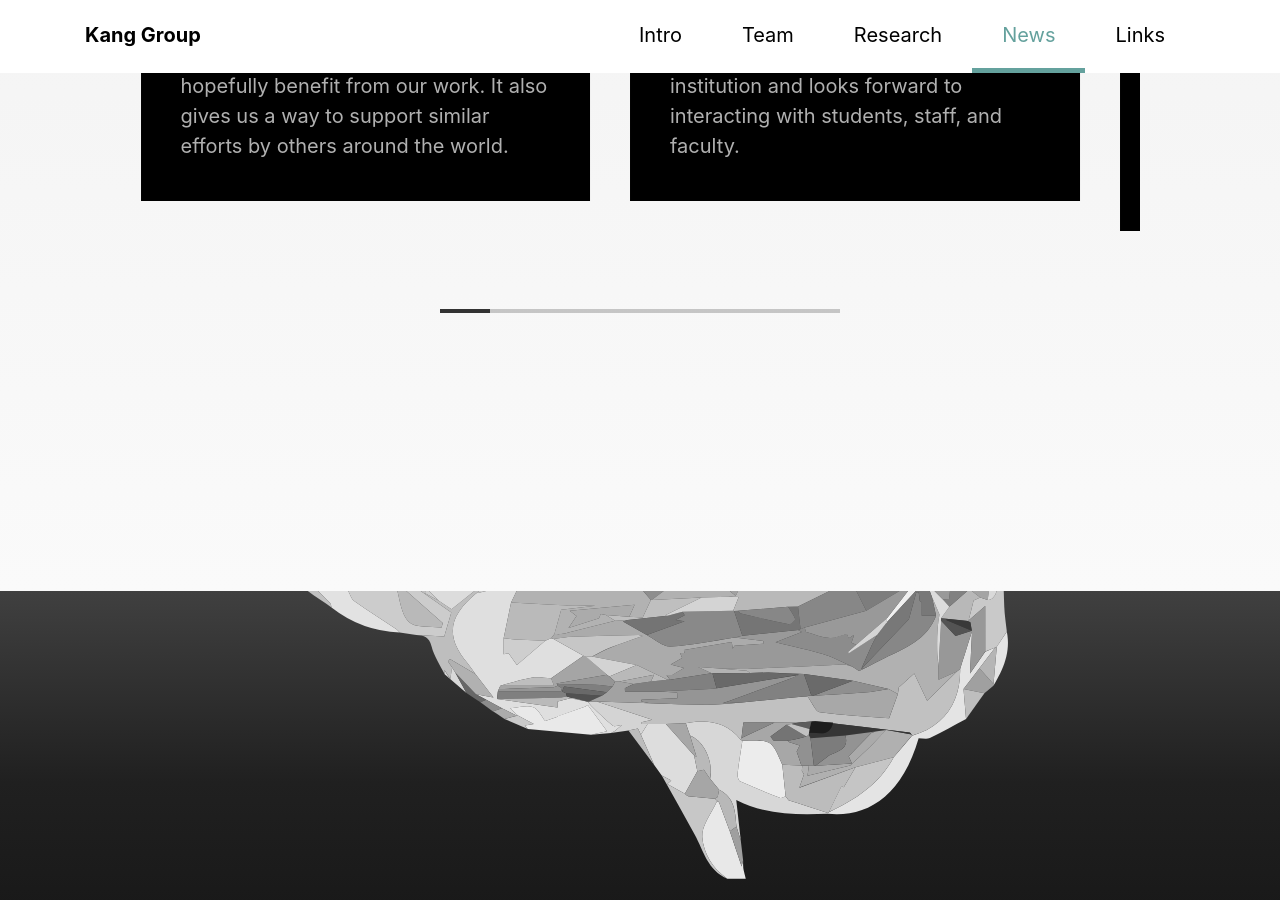
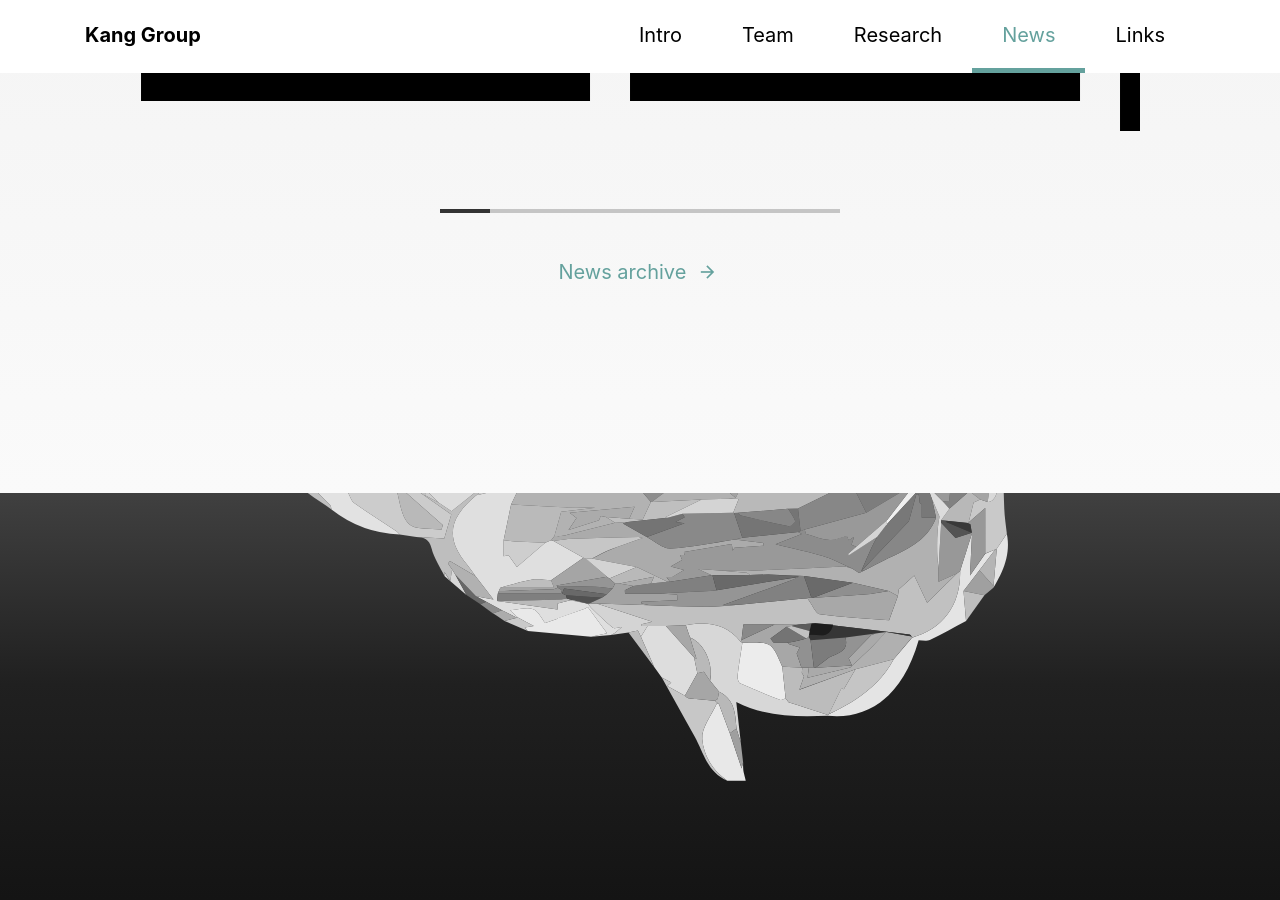
Before and after one commit to louiskang/group.github.io, a Jekyll site: the page built from index.html, in a window 1280 px wide and 900 px high, scrolled down 5144 px. Built offline with Jekyll 4.4.1, drawn with Linux system fonts in a browser that asks for light colours; some web fonts are replaced.

Commit message:
Edited subpage links

```diff
--- a/_config.yml
+++ b/_config.yml
@@ -9,6 +9,10 @@
   - .gitignore
   - Gemfile
   - Gemfile.lock
+
+# Site settings
+url: https://louiskang.group
+title: Kang Group &bull; RIKEN Center for Brain Science
 
 # Color settings (hex-codes without the leading hash-tag)
 color:
@@ -23,3 +27,5 @@
   link: <i class="material-icons">link</i>
   more: <i class="material-icons">add</i>
   less: <i class="material-icons">remove</i>
+  forward: <i class="material-icons">arrow_forward</i>
+  back: <i class="material-icons">arrow_back</i>
--- a/_includes/news.html
+++ b/_includes/news.html
@@ -1,5 +1,5 @@
 <!-- News -->
-<section class="news-section py-7 py-lg-9" id="news">
+<section class="news-section py-6 py-lg-8" id="news">
   <div class="container">
 
     <div id="newsCarousel">
@@ -15,5 +15,9 @@
       {% endfor %}
     </div>
 
+    <div class="subpage-link pt-5 d-flex justify-content-center">
+      <button class="btn btn-outline-primary d-flex align-items-center" href="/news-archive">News archive &nbsp; {{ site.icons.forward }}</button>
+    </div>
+
   </div>
 </section>
--- a/_layouts/default.html
+++ b/_layouts/default.html
@@ -1,3 +1,5 @@
+---
+---
 <!DOCTYPE html>
 <html lang="en">
 
@@ -6,21 +8,36 @@
     <meta charset="utf-8">
     <meta name="viewport" content="width=device-width, initial-scale=1, shrink-to-fit=no">
 
-    <title>Kang Group | RIKEN Center for Brain Science</title>
+    {% if page.title %}
+      {% capture title %}{{ page.title }} | {{ site.title }}{% endcapture %}
+    {% else %}
+      {% assign title = site.title %}
+    {% endif %}
+    <title>{{ title }}</title>
 
     <meta name="description" content="We are a computational neuroscience research group that studies how memories are stored by neural circuits in our brains.">
     <meta name="author" content="Louis Kang">
 
-    <link rel="canonical" href="https://louiskang.group/">
+    <link rel="canonical" href="{{ site.url }}{{ page.url | replace:'index.html',''}}">
     <link rel="icon" type="image/png" href="/media/brain-32.png"  sizes="32x32">
     <link rel="icon" type="image/png" href="/media/brain-128.png" sizes="128x128">
     <link rel="icon" type="image/png" href="/media/brain-256.png" sizes="256x256">
 
-    <!-- Custom CSS & Bootstrap Core CSS -->
+    <!-- Core CSS -->
     <link rel="stylesheet" href="/assets/bootstrap/bootstrap.pruned.min.css">
-    <link rel="stylesheet" href="/assets/flickity/flickity.css">
     <link rel="stylesheet" href="/css/theme.css">
-    <link rel="stylesheet" href="/css/custom.css">
+
+    <!-- Custom CSS -->
+    {% if layout.custom_css %}
+      {% for stylesheet in layout.custom_css %}
+      <link rel="stylesheet" href="{{ stylesheet }}">
+      {% endfor %}
+    {% endif %}
+    {% if page.custom_css %}
+      {% for stylesheet in page.custom_css %}
+      <link rel="stylesheet" href="{{ stylesheet }}">
+      {% endfor %}
+    {% endif %}
 
     <!-- Custom Fonts -->
     <link rel="stylesheet" href="https://use.typekit.net/mum1wxq.css">
@@ -30,21 +47,25 @@
 
   <body id="page-top">
 
-    {% include nav.html %}
-    {% include header.html %}
-    {% include intro.html %}
-    {% include team.html %}
-    {% include research.html %}
-    {% include news.html %}
-    {% include links.html %}
+    {{ content }}
 
+    <!-- Core JS -->
     <script src="/assets/jquery.min.js"></script>
     <script src="/assets/jquery.easing.min.js"></script>
     <script src="/assets/bootstrap/bootstrap.bundle.pruned.min.js"></script>
-    <script src="/assets/flickity/flickity.custom.js"></script>
-    <script src="/assets/clipboard.min.js"></script>
     <script src="/assets/grayscale.js"></script>
-    <script src="/js/custom.js"></script>
+
+    <!-- Custom JS -->
+    {% if layout.custom_js %}
+      {% for script in layout.custom_js %}
+        <script src="{{ script }}"></script>
+      {% endfor %}
+    {% endif %}
+    {% if page.custom_js %}
+      {% for script in page.custom_js %}
+        <script src="{{ script }}"></script>
+      {% endfor %}
+    {% endif %}
 
   </body>
 
--- /dev/null
+++ b/css/home.css
@@ -0,0 +1,298 @@
+---
+---
+
+/*!
+* Start Bootstrap - Grayscale v6.0.3 (https://startbootstrap.com/theme/grayscale)
+* Copyright 2013-2020 Start Bootstrap
+* Licensed under MIT (https://github.com/StartBootstrap/startbootstrap-grayscale/blob/master/LICENSE)
+*/
+
+
+header {
+  position: relative;
+  background-color: black;
+  width: 100%;
+  height: 100vh;
+  min-height: 540px;
+  padding: 0;
+  overflow: hidden;
+}
+@media (min-width: 768px) {
+  header {
+    min-height: 720px;
+  }
+}
+@media (min-width: 992px) {
+  header {
+    min-height: 960px;
+  }
+}
+header .overlay {
+  position: absolute;
+  top: 0;
+  left: 0;
+  height: 100%;
+  width: 100%;
+  background: linear-gradient(to bottom, rgba(0, 0, 0, 0.7) 0%, rgba(0, 0, 0, 0.9) 50%, #000000 100%);
+  z-index: 1;
+}
+header .container {
+  position: relative;
+  z-index: 2;
+}
+header video {
+  position: absolute;
+  top: 50%;
+  left: 50%;
+  min-width: 100%;
+  min-height: 100%;
+  width: auto;
+  height: auto;
+  z-index: 0;
+  -ms-transform: translateX(-50%) translateY(-50%);
+  -moz-transform: translateX(-50%) translateY(-50%);
+  -webkit-transform: translateX(-50%) translateY(-50%);
+  transform: translateX(-50%) translateY(-50%);
+}
+header .spacer-nav {
+  width: 100%;
+  min-height: 5rem;
+  margin: 0 0 auto;
+}
+header .spacer-title {
+  width: 100%;
+  height: 5vh;
+  min-height: 2rem;
+}
+header .spacer-subtitle {
+  width: 100%;
+  height: 10vh;
+  min-height: 3rem;
+}
+header .spacer-arrow {
+  width: 100%;
+  height: 5vh;
+  min-height: 2rem;
+}
+header h1 {
+  font-weight: 900;
+  letter-spacing: 0.1rem;
+  background: linear-gradient(rgba(255, 255, 255, 1), rgba(255, 255, 255, 0.5));
+  -webkit-text-fill-color: transparent;
+  -webkit-background-clip: text;
+          background-clip: text;
+}
+header h2 {
+  font-weight: 200;
+  color: #F0F0F0;
+}
+header h2 a {
+  color: #F0F0F0 !important;
+}
+header h2 a:hover, header h2 a:focus {
+  text-decoration-thickness: 0.1rem;
+}
+header h3 {
+  font-weight: 500;
+  background: linear-gradient(rgba(255, 255, 255, 1), rgba(100, 161, 157, 1));
+  -webkit-text-fill-color: transparent;
+  -webkit-background-clip: text;
+          background-clip: text;
+}
+header .material-icons {
+  font-size: 4rem;
+}
+@media (min-width: 768px) {
+  header h1 {
+    letter-spacing: 0.2rem;
+  }
+}
+
+
+.intro-section {
+  background: linear-gradient(to bottom, #000000 0%, #202020 75%, #404040 100%);
+}
+.intro-section h5 {
+  color: #F0F0F0;
+}
+
+.team-section {
+  background: linear-gradient(to bottom, #FAFAFA 0%, #F0F0F0 calc(100% - 5rem), #E0E0E0 100%);
+}
+.team-section .person {
+  padding: 1.5rem 0;
+}
+.team-section img {
+  width: 100%;
+  height: auto !important;
+}
+.team-section .name {
+  font-weight: 500;
+  margin: 0 0 0.4rem;
+}
+.team-section .role {
+  font-weight: 200;
+  padding: 0 0 0.4rem;
+}
+.team-section .text {
+  margin: 0;
+}
+.team-section .btn {
+  padding: 0.3rem 0.4rem;
+  margin: 0.2rem 0.3rem;
+}
+.team-section .material-icons {
+  font-size: 1rem;
+  margin: 0 0.2rem 0 0;
+}
+.team-section hr {
+  border-color: {{ site.color.primary-0 }};
+  border-width: 0.25rem;
+  width: 30%
+}
+
+.research-section .vs {
+  min-height: 10%;
+}
+.research-section .vr {
+  width: 0.5rem;
+  min-height: 80%;
+  margin: 0 1.2rem;
+  background-color: {{ site.color.primary-0 }} !important;
+}
+.research-section .head .btn {
+  padding: 0.2rem 0.3rem;
+  margin: 0 0.5rem 0 0;
+}
+.research-section .head .material-icons {
+  font-size: 2.5rem;
+}
+.research-section .references th {
+  font-size: 0.9rem;
+  font-weight: 300;
+  vertical-align: top;
+  width: 2.2rem;
+}
+.research-section .references td {
+  font-size: 0.9rem;
+  vertical-align: top;
+  padding: 0 0 0.5rem 0.2rem !important;
+}
+.research-section .references .btn {
+  padding: 0.18rem 0.25rem;
+  margin: 0 0 0 0;
+}
+
+.news-section {
+  background: linear-gradient(to bottom, #E0E0E0 0%, #F0F0F0 5rem, #FAFAFA 100%);
+}
+.news-section .title {
+  color: #F0F0F0;
+}
+.news-section .date {
+  font-size: 0.8rem;
+  color: #808080;
+  margin-bottom: 0.5rem;
+}
+.news-section .text {
+  font-size: 0.9rem;
+  color: #B0B0B0;
+  margin: 0;
+}
+.news-section hr {
+  border-color: {{ site.color.primary-0 }};
+  border-width: 0.25rem;
+  width: 5rem;
+}
+
+.news-section #newsCarousel {
+  width: 80%;
+  margin: 0 auto;
+}
+.news-section .carousel-cell {
+  background: #000000;
+  width: 90%;
+  padding: 1.5rem;
+  margin: 0 0.5rem;
+}
+@media (min-width: 768px) {
+  .news-section .text {
+    font-size: 1rem;
+  }
+  .news-section .carousel-cell {
+    margin: 0 1rem;
+  }
+}
+@media (min-width: 992px) {
+  .news-section #newsCarousel {
+    width: 90%;
+    margin: 0 auto;
+  }
+  .news-section .carousel-cell {
+    width: 45%;
+    padding: 2rem;
+  }
+}
+
+.flickity-button {
+  color: {{ site.color.primary-0 }};
+  background: transparent;
+}
+.flickity-button:hover, .flickity-button:focus {
+  color: #fff;
+  background-color: {{ site.color.primary-0 }};
+}
+.flickity-prev-next-button.previous {
+  left: -3.0rem;
+}
+.flickity-prev-next-button.next {
+  right: -3.0rem;
+}
+@media (min-width: 576px) {
+  .flickity-prev-next-button.previous {
+    left: -3.5rem;
+  }
+  .flickity-prev-next-button.next {
+    right: -3.5rem;
+  }
+}
+.flickity-page-dots .dot {
+  height: 4px;
+  width: 1.5rem;
+  margin: 0;
+}
+@media (min-width: 576px) {
+  .flickity-page-dots .dot {
+    width: 2.5rem;
+  }
+}
+
+
+.links-section {
+  background: linear-gradient(to bottom, #404040 0%, #202020 25%, #000000 100%);
+}
+.links-section .btn img {
+  height: 1.5rem;
+  width: 1.5rem;
+}
+.links-section svg {
+  fill: {{ site.color.primary-0 }};
+}
+.links-section svg:hover, .links-section svg:focus {
+  fill: white;
+}
+.links-section .btn {
+  padding: 1rem;
+}
+.links-section .material-icons {
+  font-size: 2rem;
+}
+.links-section .btn-svg {
+  padding: 0;
+}
+
+
+.subpage-link .material-icons {
+  font-size: 1rem;
+  margin: 0 0.2rem 0 0;
+}
--- a/css/custom.css
+++ b/css/sub.css
@@ -7,9 +7,6 @@
 * Licensed under MIT (https://github.com/StartBootstrap/startbootstrap-grayscale/blob/master/LICENSE)
 */
 
-* {
-  border-radius: 0 !important;
-}
 
 header {
   position: relative;
@@ -245,12 +242,6 @@
   color: #fff;
   background-color: {{ site.color.primary-0 }};
 }
-/*
-.flickity-prev-next-button {
-  width: 3rem;
-  height: 3rem;
-}
-*/
 .flickity-prev-next-button.previous {
   left: -3.0rem;
 }
@@ -271,15 +262,10 @@
   margin: 0;
 }
 @media (min-width: 576px) {
-.flickity-page-dots .dot {
-  width: 2.5rem;
+  .flickity-page-dots .dot {
+    width: 2.5rem;
+  }
 }
-}
-/*@media (min-width: 992px) {
-  .flickity-page-dots .dot:last-child {
-    width: 0;
-  }
-}*/
 
 
 .links-section {
--- a/css/theme.css
+++ b/css/theme.css
@@ -70,6 +70,11 @@
   h1 {
     font-size: 3.5rem;
   }
+}
+
+
+* {
+  border-radius: 0 !important;
 }
 
 
--- /dev/null
+++ b/news-archive.html
@@ -0,0 +1,4 @@
+---
+layout: sub
+title: News Archive
+---
```
Also changed, not shown: _layouts/home.html (added, +12 -0 lines), _layouts/sub.html (added, +9 -0 lines), index.html (+9 -1 lines), js/sub.js (added, +45 -0 lines), js/home.js (renamed from js/custom.js).
